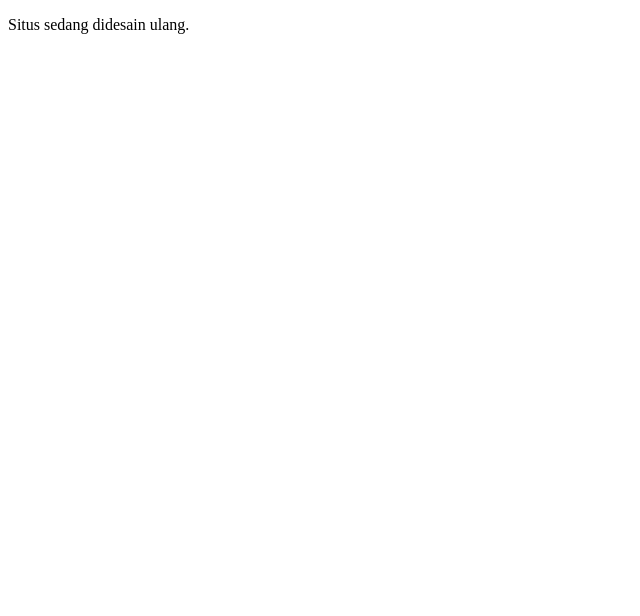
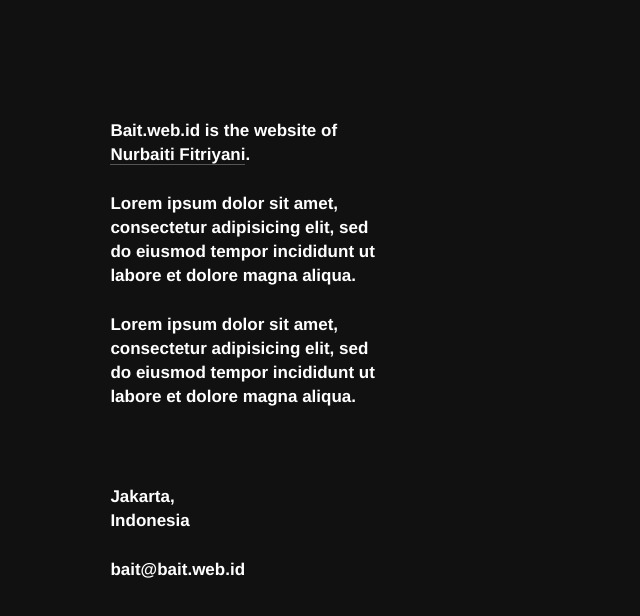
Before and after one commit to baitminka/bait.web.id, a plain HTML site: page index.html in a window 1280 px wide. Shown: the whole page, without its empty margins (0-640 px from the left). Drawn offline with Linux system fonts and the light colour scheme.

Commit message:
Update index.html

```diff
--- a/index.html
+++ b/index.html
@@ -1,11 +1,37 @@
 <!DOCTYPE html>
-<html>
+<html lang="id-id">
 <head>
-	<title>Nurbaiti Fitriyani</title>
+	<meta charset="utf-8">
+	<meta name="viewport" content="width=device-width, initial-scale=1.0">
+	<title>Bait: Nurbaiti Fitriyani</title>
+	<meta name="description" content="Nurbaiti Fitriyani adalah...">
+	<meta name="author" content="Nurbaiti Fitriyani">
+	<style>
+		html {
+			-webkit-font-smoothing: antialiased;
+			font: 17px/1.4 Helvetica,Arial,sans-serif,Apple Color Emoji,Segoe UI Emoji,Segoe UI Symbol;
+			color: #fff;
+			background-color: #111;
+			font-weight: bold;
+			margin: 8vw;
+		}
+		a {
+			color: #fff;
+			text-decoration: none;
+			border-bottom: 1px solid #555;
+		}
+		p { max-width: 16em; margin-bottom: 1.5em; }
+		p:nth-child(4) { margin-top: 4.5em; }
+	</style>
 </head>
+
 <body>
-<article>
-	<p>Situs sedang didesain ulang.</p>
-</article>
+	<main>
+		<p>Bait.web.id is the website of <a href="https://bait.web.id/about/">Nurbaiti&nbsp;Fitriyani</a>.</p>
+		<p>Lorem ipsum dolor sit amet, consectetur adipisicing elit, sed do eiusmod tempor incididunt ut labore et dolore magna aliqua.</p>
+		<p>Lorem ipsum dolor sit amet, consectetur adipisicing elit, sed do eiusmod tempor incididunt ut labore et dolore magna aliqua.</p>
+		<p>Jakarta,<br>Indonesia</p>
+		<p>bait@bait.web.id</p>
+	</main>
 </body>
 </html>
```
